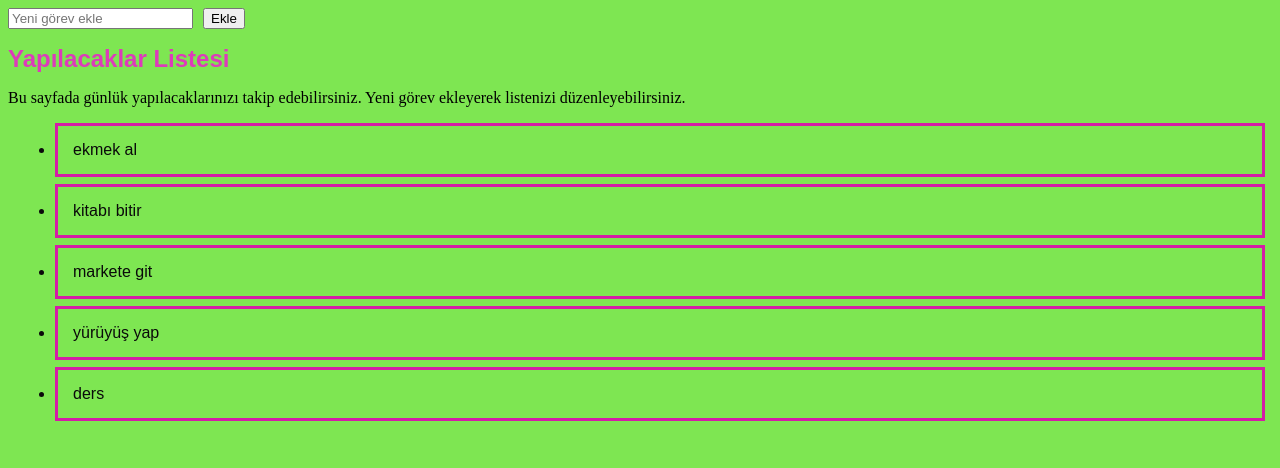
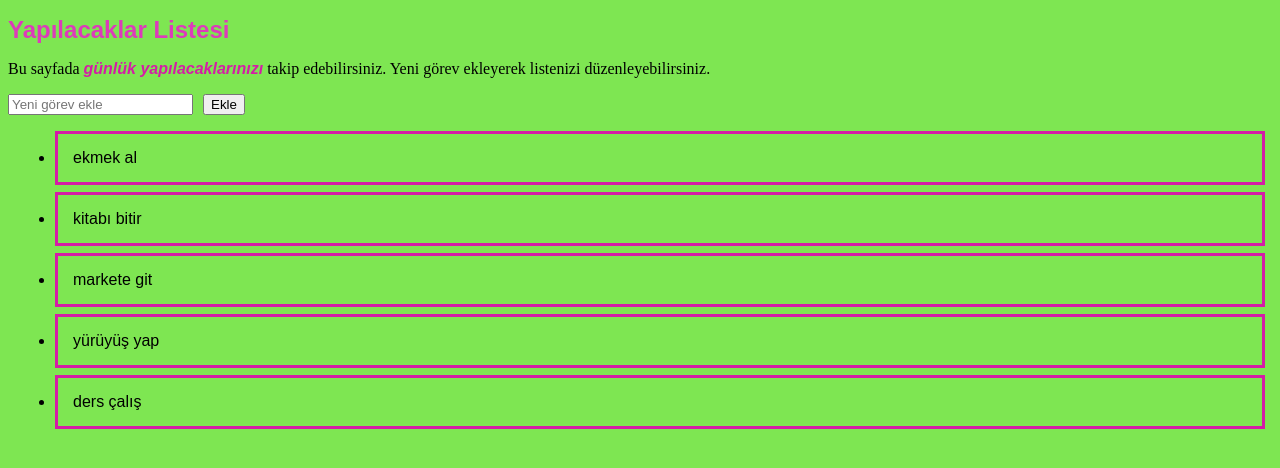
Before and after one commit to zesu-blip/staj-egitim, a plain HTML site: page proje/index.html in a window 1280 px wide. Drawn offline with Linux system fonts and the light colour scheme.

Commit message:
li class ekledim, baslik sirasi degistirdim ve stilleri duzenledim

```diff
--- a/proje/index.html
+++ b/proje/index.html
@@ -10,18 +10,19 @@
 </head>
 
 <body>
+
+    <h1 id="baslik">Yapılacaklar Listesi</h1>
+    <p>Bu sayfada <span>günlük yapılacaklarınızı</span> takip edebilirsiniz. Yeni görev ekleyerek listenizi düzenleyebilirsiniz.</p>
     <div class="gorev-ekle">
         <input type="text" placeholder="Yeni görev ekle">
         <button>Ekle</button>
     </div>
-    <h1 id="baslik">Yapılacaklar Listesi</h1>
-    <p>Bu sayfada günlük yapılacaklarınızı takip edebilirsiniz. Yeni görev ekleyerek listenizi düzenleyebilirsiniz.</p>
     <ul>
-        <li>ekmek al</li>
-        <li>kitabı bitir</li>
-        <li>markete git</li>
-        <li>yürüyüş yap</li>
-        <li>ders</li>
+        <li class="gorev">ekmek al</li>
+        <li class="gorev">kitabı bitir</li>
+        <li class="gorev">markete git</li>
+        <li class="gorev">yürüyüş yap</li>
+        <li class="gorev">ders çalış</li>
     </ul>
 
 </body>
--- a/proje/style.css
+++ b/proje/style.css
@@ -10,11 +10,14 @@ body {
 
 li {
     font-family: Arial, sans-serif;
-    font-size: 16px;
-    color: rgb(10, 10, 10);
     padding: 15px;
     margin: 7px;
     border: 3px solid rgb(212, 29, 166);
+}
+
+.gorev {
+    font-size: 16px;
+    color: rgb(0, 0, 0);
 }
 
 .gorev-ekle {
@@ -24,3 +27,11 @@ li {
     justify-content: flex-start;
     align-items: center;
 }
+
+span {
+    font-family: Arial, sans-serif;
+    font-style: italic;
+    font-weight: bold;
+    font-size: 16px;
+    color: rgb(212, 29, 166);
+}
```
